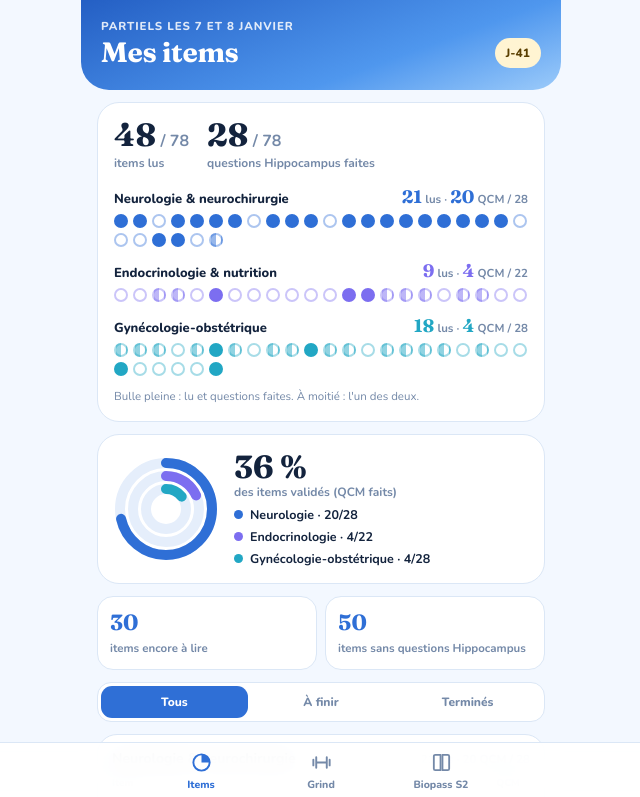
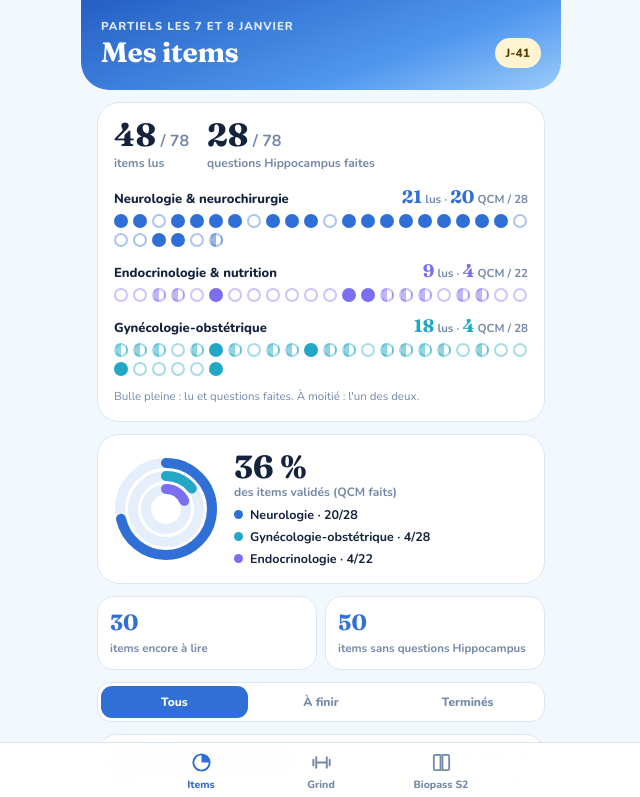
Before and after one commit to ilysti06-a11y/grind, a plain HTML site: page index.html in a window 1280 px wide. Shown: the top 797 px of the page, without its empty margins (319-959 px from the left). Drawn offline with nearby package versions, Linux system fonts and the light colour scheme.

Commit message:
Cercles : l'endocrinologie (moins d'items) au centre
Co-Authored-By: Claude Opus 5.5 <noreply@anthropic.com>
Claude-Session: https://claude.ai/code/session_012gaqdZRYVbzACc8fjij3rZ

```diff
--- a/index.html
+++ b/index.html
@@ -220,9 +220,9 @@ function renderItems(){
     ${stats.map(x=>`<div class="it" style="--c:var(--${x.m.id})"><div class="ith"><span>${x.m.n}</span><b>${x.l}<small> lus · </small>${x.q}<small> QCM / ${x.its.length}</small></b></div>
       <div class="itb">${x.its.map(i=>{const a=iget(i.num,'l'),b=iget(i.num,'q');return `<i class="${a&&b?'on':a||b?'half':''}"></i>`}).join('')}</div></div>`).join('')}
     <span class="hint" style="text-align:left;margin:0">Bulle pleine : lu et questions faites. À moitié : l'un des deux.</span></section>
-   <div class="rings"><svg viewBox="0 0 104 104">${ring('neuro',46,stats[0].q/stats[0].its.length)}${ring('endoc',33,stats[1].q/stats[1].its.length)}${ring('gyn',20,stats[2].q/stats[2].its.length)}</svg>
+   <div class="rings"><svg viewBox="0 0 104 104">${ring('neuro',46,stats[0].q/stats[0].its.length)}${ring('gyn',33,stats[2].q/stats[2].its.length)}${ring('endoc',20,stats[1].q/stats[1].its.length)}</svg>
     <div><div class="big">${Math.round(Q/n*100)} %<small>des items validés (QCM faits)</small></div><div class="lg">
-     ${stats.map(x=>`<span><i style="background:var(--${x.m.id})"></i>${x.m.n.split(' ')[0]} · ${x.q}/${x.its.length}</span>`).join('')}</div></div></div>
+     ${[0,2,1].map(i=>stats[i]).map(x=>`<span><i style="background:var(--${x.m.id})"></i>${x.m.n.split(' ')[0]} · ${x.q}/${x.its.length}</span>`).join('')}</div></div></div>
    <div class="cnt"><div><b>${n-L}</b><span>items encore à lire</span></div><div><b>${n-Q}</b><span>items sans questions Hippocampus</span></div></div>
    <div class="filt"><button class="${iFilter==='all'?'on':''}" data-filt="all">Tous</button><button class="${iFilter==='todo'?'on':''}" data-filt="todo">À finir</button><button class="${iFilter==='done'?'on':''}" data-filt="done">Terminés</button></div>`;
   MATIERES.forEach(m=>{
--- a/sw.js
+++ b/sw.js
@@ -1,5 +1,5 @@
 // Cache simple pour que l'appli s'ouvre même sans réseau.
-const CACHE = 'ilyes-v3';
+const CACHE = 'ilyes-v4';
 const FILES = ['./', './index.html', './data.js', './manifest.json', './icons/icon-180.png', './icons/icon-192.png', './icons/icon-512.png'];
 
 self.addEventListener('install', e => {
```
